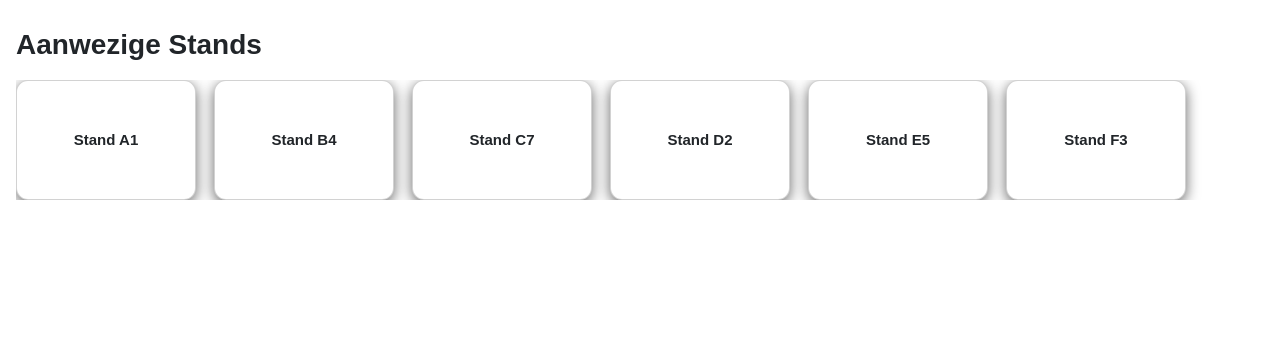
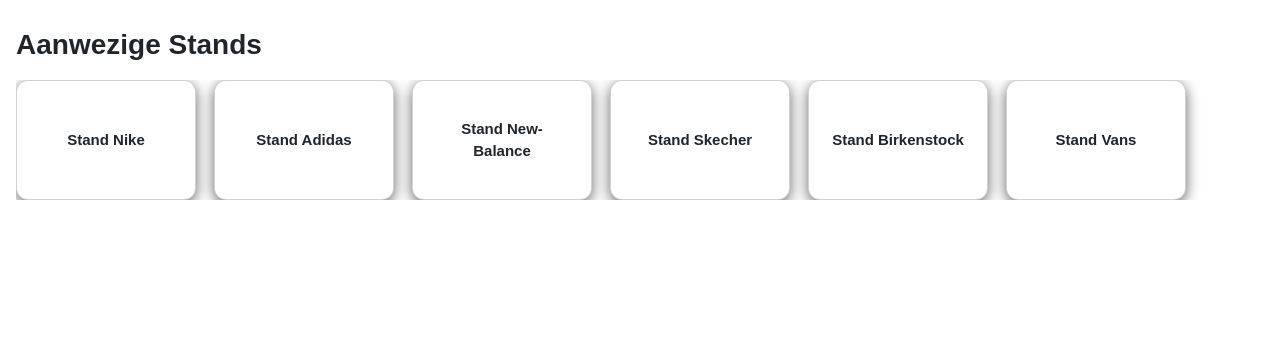
Before and after one commit to appie1312/sneakerness, a PHP site: page /stands in a window 1280 px wide. Shown: the part 56-420 px from the top of the page. Run offline with PHP 8.4, Linux system fonts and the light colour scheme; data comes from the database, SQL or seed files in the repository; data that the repository does not hold is empty.

Commit message:
stands card naam veranderd

```diff
--- a/app/views/stands/index.php
+++ b/app/views/stands/index.php
@@ -18,12 +18,12 @@
     </div>
 
     <div class="rail">
-      <div class="card">Stand A1</div>
-      <div class="card">Stand B4</div>
-      <div class="card">Stand C7</div>
-      <div class="card">Stand D2</div>
-      <div class="card">Stand E5</div>
-      <div class="card">Stand F3</div>
+      <div class="card">Stand Nike</div>
+      <div class="card">Stand Adidas</div>
+      <div class="card">Stand New-Balance</div>
+      <div class="card">Stand Skecher</div>
+      <div class="card">Stand Birkenstock</div>
+      <div class="card">Stand Vans</div>
     </div>
   </div>
 </body>
```
